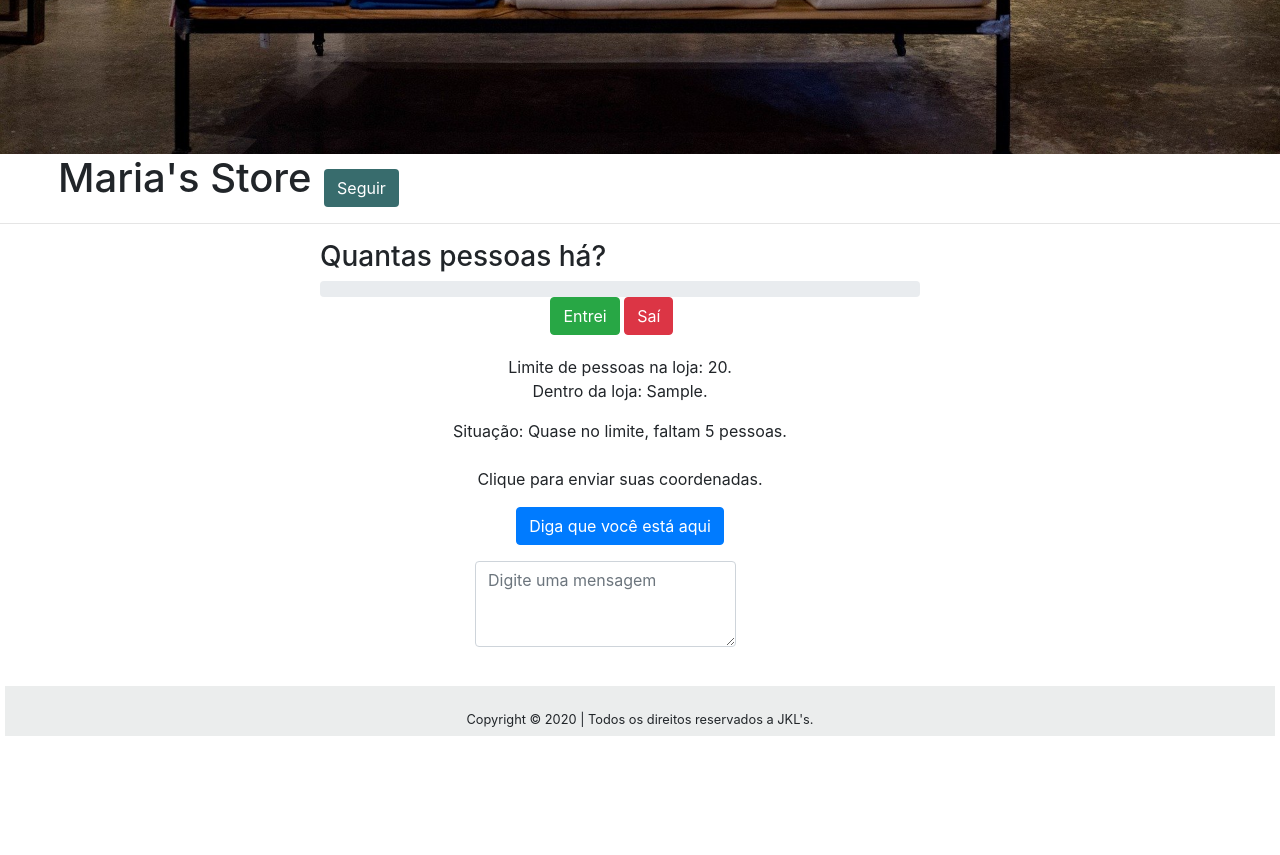
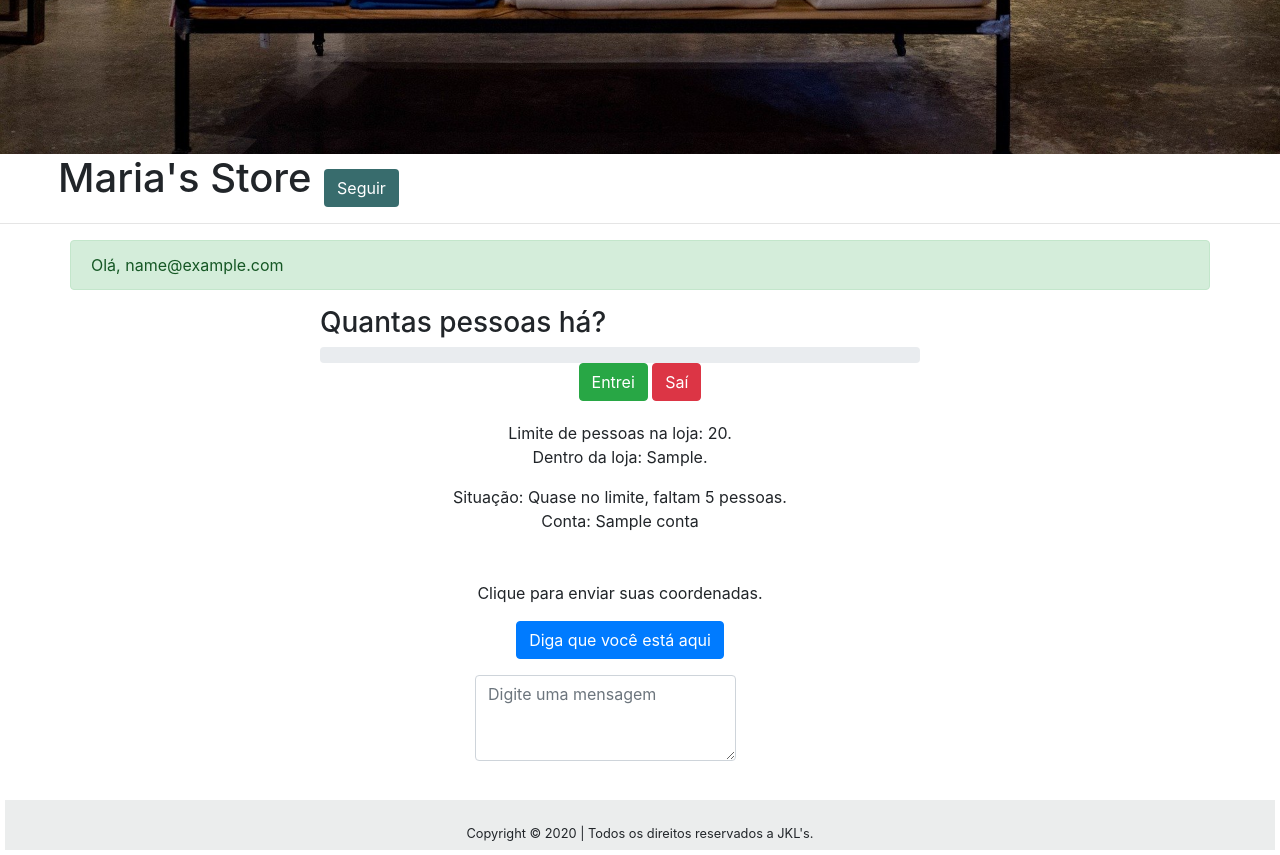
Before and after one commit to Larabsg/Infolot, a Flask app: template rede_social/templates/feed.html in a window 1280 px wide. Shown: the part 772-1627 px from the top of the page. Before the commit the page ends 1508 px from the top, so only its background shows below. Run offline with Flask 2, Linux system fonts and the light colour scheme; the template is opened without the code that fills it: most values are stand-ins (such as "Sample title", 1, 10 or a date in 2020); some libraries are stand-ins or nearby versions.

Commit message:
Atualiza página feed - teste

```diff
--- a/rede_social/templates/feed.html
+++ b/rede_social/templates/feed.html
@@ -46,20 +46,30 @@
         <h1 class="p-2 bd-highlight">Maria's Store</h1>
         <button class="botao btn">Seguir</button>
     </div><hr>
+    {% if dados %}
+        <div class="alert alert-success container">
+            Olá, {{dados.email}}
+        </div>
+    {% endif %}
     <div class="progresso-title">
         <h3>Quantas pessoas há?</h3>
     </div>
-    <div class="progress progresso">
+    <div class="progress progresso text-center">
   <div class="progress-bar progress-bar-striped progress-bar-animated" role="progressbar" style="width:{{lotacao}}%" id="lotacao" aria-valuenow="10" aria-valuemin="0" aria-valuemax="10"></div>
 </div>
-<div class="botoes">
+<div class="text-center">
     <button class="btn btn-success" onclick="aumenta()">Entrei</button>
     <button class="btn btn-danger" onclick="diminui()">Saí</button>
 </div>
-    <div class="contador-pessoas">
+    <div class="contador-pessoas text-center">
         Limite de pessoas na loja: 20.
         <p id="situacao">Dentro da loja: {{barra_tamanho}}.</p>
         Situação: Quase no limite, faltam 5 pessoas.
+        {% if ocupacao %}
+            <div>
+                Conta: {{ocupacao.conta}}
+            </div>
+        {% endif %}
         <br><br><p>Clique para enviar suas coordenadas.</p>
 
         <form action="/checking" method="POST">
```
Also changed, not shown: rede_social/routes.py (+4 -4 lines).
